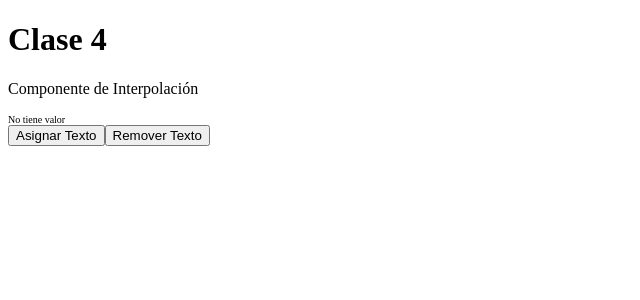
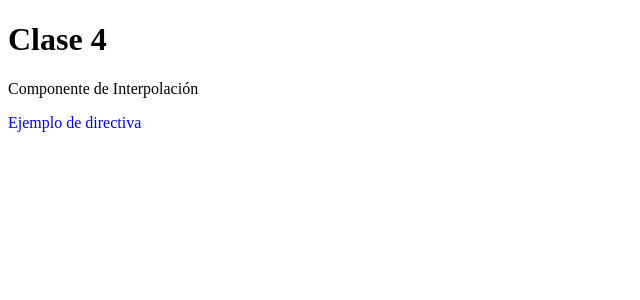
Before and after one commit to alexmarinmendez/40755-clases-angular, an Angular app: page / in a window 1280 px wide. Shown: the top 300 px of the page, without its empty margins (0-640 px from the left). Built offline with nearby package versions, Linux system fonts and the light colour scheme.

Commit message:
feat: clase 04 - ejemplo directiva personalizada

```diff
--- a/src/app/app.module.ts
+++ b/src/app/app.module.ts
@@ -5,9 +5,10 @@ import { AppComponent } from './app.component';
 import { ComponenteUnoComponent } from './clase02/componente-uno/componente-uno.component';
 import { ComponenteDosComponent } from './clase02/componente-dos/componente-dos.component';
 import { InterpolacionComponent } from './clase04/interpolacion/interpolacion.component';
+import { MiDirectivaDirective } from './clase04/mi-directiva.directive';
 
 @NgModule({
-  declarations: [AppComponent, ComponenteUnoComponent, ComponenteDosComponent, InterpolacionComponent],
+  declarations: [AppComponent, ComponenteUnoComponent, ComponenteDosComponent, InterpolacionComponent, MiDirectivaDirective],
   imports: [BrowserModule],
   providers: [],
   bootstrap: [AppComponent],
--- a/src/app/clase04/interpolacion/interpolacion.component.html
+++ b/src/app/clase04/interpolacion/interpolacion.component.html
@@ -9,8 +9,9 @@
   {{ nombre?.toUpperCase() }}
 </div> -->
 <!-- <div [ngClass]="nombre ? 'clase-roja' : 'clase-azul'"> -->
-<div [style.font-size]="nombre ? '20px' : '10px'">
+<!-- <div [style.font-size]="nombre ? '20px' : '10px'">
   {{ nombre ? "Tiene valor" : "No tiene valor" }}
 </div>
 <button (click)="nombre = 'Texto asignado dinamicamente'">Asignar Texto</button>
-<button (click)="nombre = ''">Remover Texto</button>
+<button (click)="nombre = ''">Remover Texto</button> -->
+<div appMiDirectiva>Ejemplo de directiva</div>
--- /dev/null
+++ b/src/app/clase04/mi-directiva.directive.ts
@@ -0,0 +1,10 @@
+import { Directive, ElementRef, Renderer2 } from '@angular/core';
+
+@Directive({
+  selector: '[appMiDirectiva]',
+})
+export class MiDirectivaDirective {
+  constructor(private elemento: ElementRef, private renderer: Renderer2) {
+    renderer.setStyle(elemento.nativeElement, 'color', 'blue');
+  }
+}
```
Also changed, not shown: 1 other file (tests, documents, lock files or other folders).
